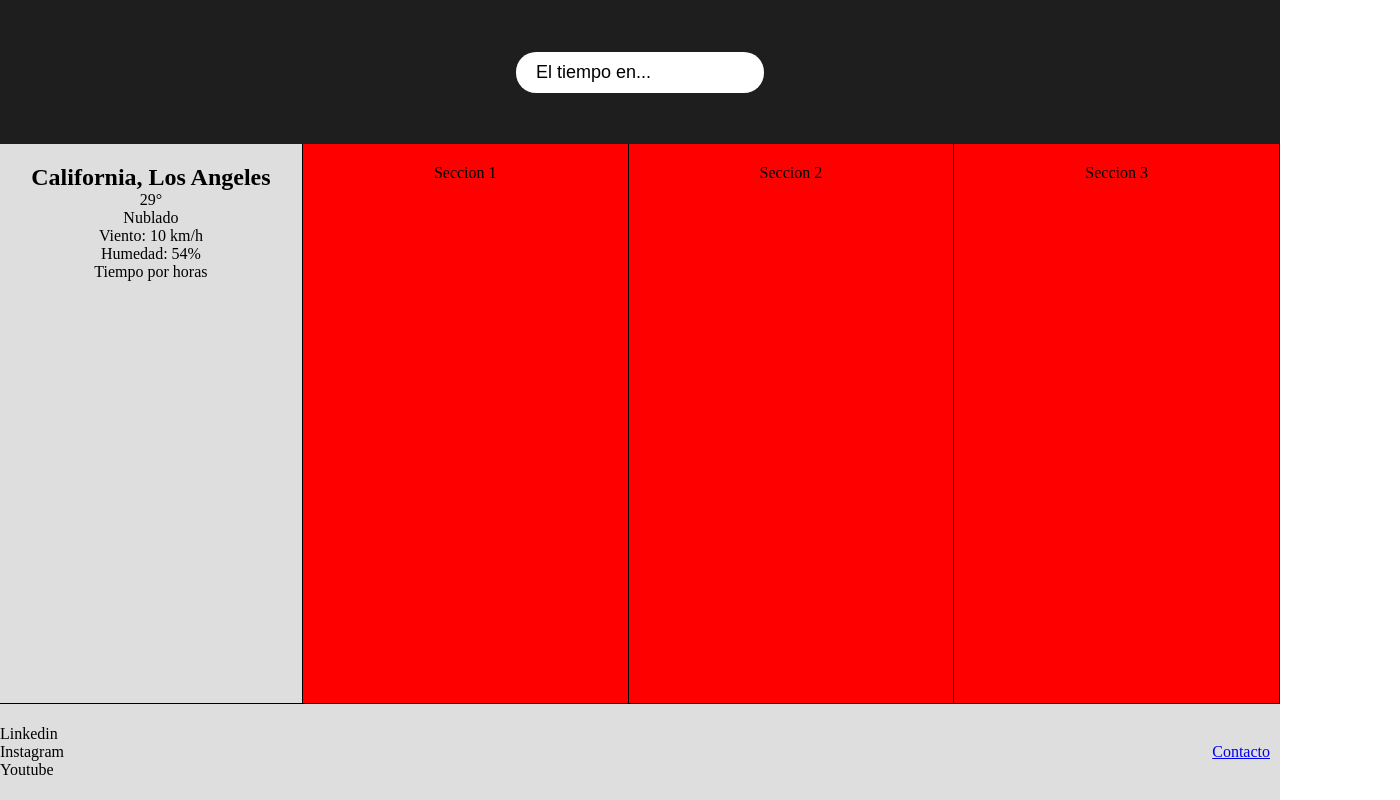
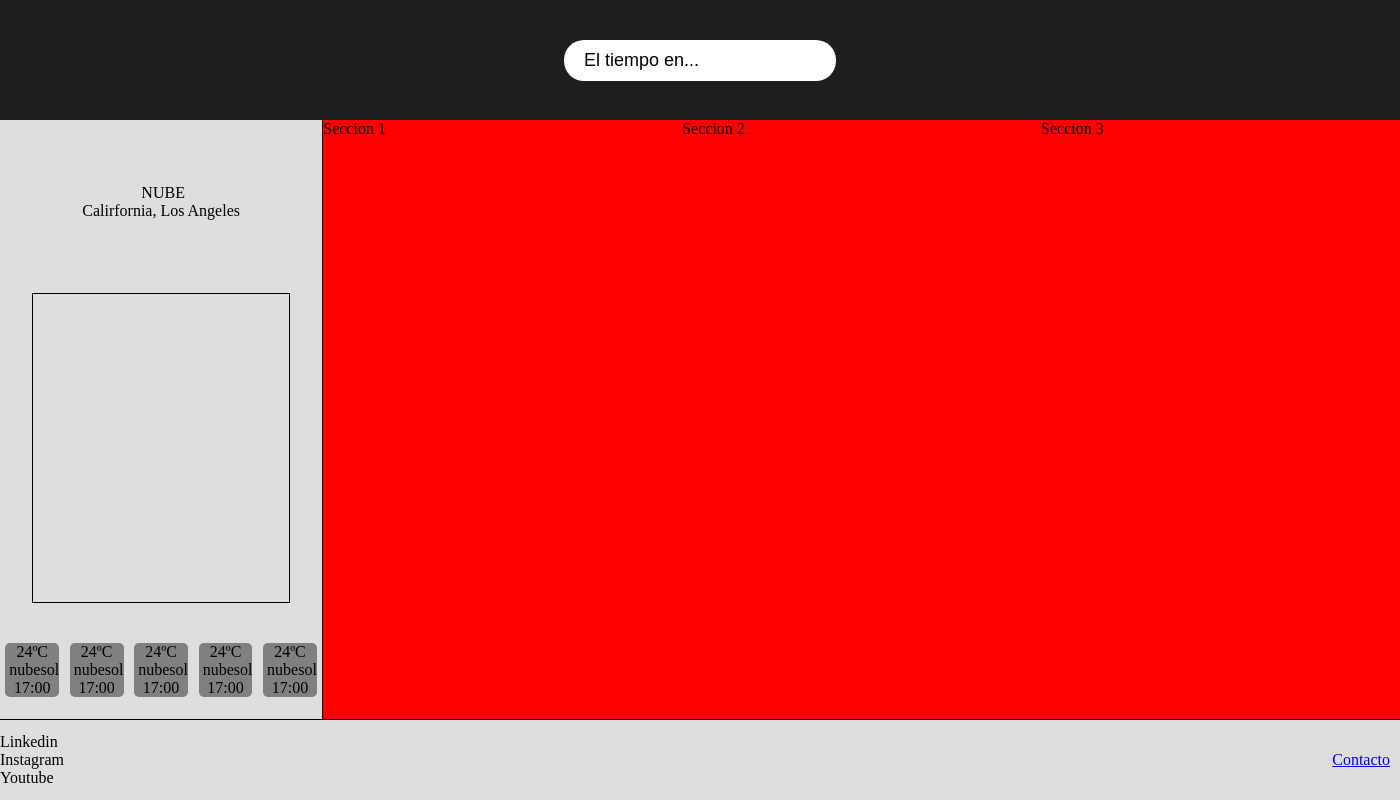
Before and after one commit to rubxngdev/proyecto-webclima, a plain HTML site: page index.html in a window 1280 px wide. Shown: the whole page, 1400 px wide, since content can reach past the window. Drawn offline with Linux system fonts and the light colour scheme.

Commit message:
Cambios realizados en aside.

```diff
--- a/css/style.css
+++ b/css/style.css
@@ -1,9 +1,12 @@
 *{
-    margin: 0;
+    margin: 0px;
+    padding: 0px;
     box-sizing: border-box;
 }
 body{
+    width: 1400px;
     height: 100vh;
+    margin: 0 auto;
 }
 header{
     background-color: #1e1e1e;
@@ -11,7 +14,7 @@ header{
     display: flex;
     justify-content: center;
     align-items: center;
-    height: 18%;
+    height: 15%;
 }
 header nav{
     background-color: #fff;
@@ -23,36 +26,70 @@ header nav{
 }
 main{
     display: flex;
-    height: 70%;
+    height: 75%;
     border-bottom: 1px solid black;
 }
 main aside {
     width: 30%;
     text-align: center;
     background-color: #dedede;
-    padding: 20px;
     border-right: 1px solid black;
+    display: flex;
+    flex-direction: column;
+    padding: 8px 0px 0px 0px;
 }
-.secciones{
+
+main > aside > section {
+    flex: 1;
+    display: flex;
+    align-items: center; /* Centrar verticalmente */
+    justify-content: center; /* Centrar horizontalmente */
+}
+
+main > aside > section:nth-of-type(1) {
+    flex: 1.5; /* Primer elemento */
+}
+
+main > aside > section:nth-of-type(2) {
+    flex: 3.5; /* Segundo elemento */
+}
+
+main > aside > section:nth-of-type(2) > article {
+    border: 1px solid black;
+    height: 90%;
+    width: 80%;
+}
+
+main > aside > section:nth-of-type(3) {
+    flex: 1; /* Tercer elemento */
+    display: flex;
+    justify-content: space-around;
+}
+
+main > aside > section:nth-of-type(3) > article {
+    background-color: grey;
+    border-radius: 5px;
+}
+
+.secciones {
     display: flex;
     width: 100%;
 }
-main div section{
+
+main div section {
     background-color: red;
     flex: 1;
-    padding: 20px;
-    text-align: center;
-    border-right: 1px solid black;
 }
+
+
 #bottom{
     display: flex;
     align-items: flex-end;
     justify-content: center;
-
 }
 footer{
     background-color: #dedede;
-    height: 12%;
+    height: 10%;
     display: flex;
     align-items: center; /*Centra en vertical*/
 }
--- a/index.html
+++ b/index.html
@@ -19,16 +19,54 @@
          <!-- Elemento lateral (aside) -->
     <aside>
         <section>
-            <h2>California, Los Angeles</h2>
-            <div>
-                <p>29°</p>
-                <p>Nublado</p>
-                <p>Viento: 10 km/h</p>
-                <p>Humedad: 54%</p>
-            </div>
+            <figure>
+                <img src="" alt=""> NUBE
+                <figcaption>
+                    Calirfornia, Los Angeles
+                </figcaption>
+            </figure>
         </section>
-        <section id="bottom">
-            <p>Tiempo por horas</p>
+        <section>
+            <article>
+
+            </article>
+        </section>
+        <section>
+            <article>
+               <p>24ºC</p>
+               <figure>
+                <img src="" alt=""> nubesol
+               </figure>
+               <p>17:00</p>
+            </article>
+            <article>
+                <p>24ºC</p>
+                <figure>
+                 <img src="" alt=""> nubesol
+                </figure>
+                <p>17:00</p>
+             </article>
+             <article>
+                <p>24ºC</p>
+                <figure>
+                 <img src="" alt=""> nubesol
+                </figure>
+                <p>17:00</p>
+             </article>
+             <article>
+                <p>24ºC</p>
+                <figure>
+                 <img src="" alt=""> nubesol
+                </figure>
+                <p>17:00</p>
+             </article>
+             <article>
+                <p>24ºC</p>
+                <figure>
+                 <img src="" alt=""> nubesol
+                </figure>
+                <p>17:00</p>
+             </article>
         </section>
     </aside>
         <!-- Elemento principal -->
```
